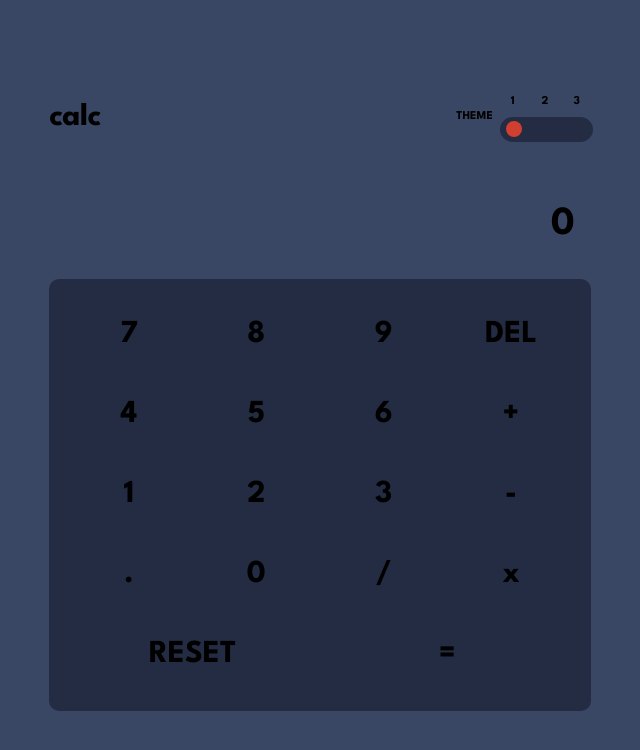
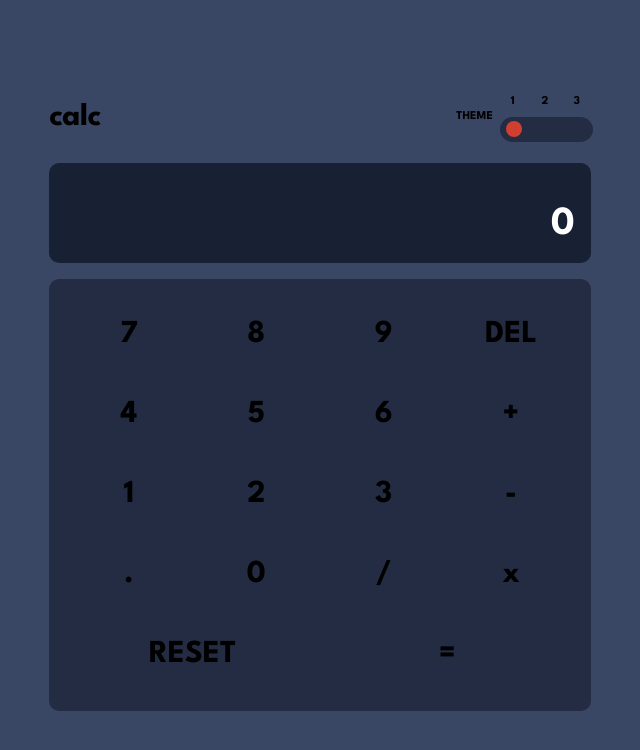
Before and after one commit to pronoia9/puny-math, a React (Create React App) app: page / in a window 1280 px wide. Shown: the top 750 px of the page, without its empty margins (320-960 px from the left). Built offline with nearby package versions, Linux system fonts and the light colour scheme.

Commit message:
add color + bg variables

```diff
--- a/src/components/Results.scss
+++ b/src/components/Results.scss
@@ -4,6 +4,8 @@ div.display {
   margin-block: 1rem;
   font-size: 2.5rem;
   font-weight: 700;
+  background: var(--color-bg-screen);
+  color: var(--color-text-header);
 
   div.secondDisplay {
     font-size: 1rem;
@@ -20,3 +22,9 @@ div.display {
     font-size: 3.5rem;
   }
 }
+
+.dark-theme {
+  div.display {
+    color: hsl(0, 0, 100%);
+  }
+}
```
